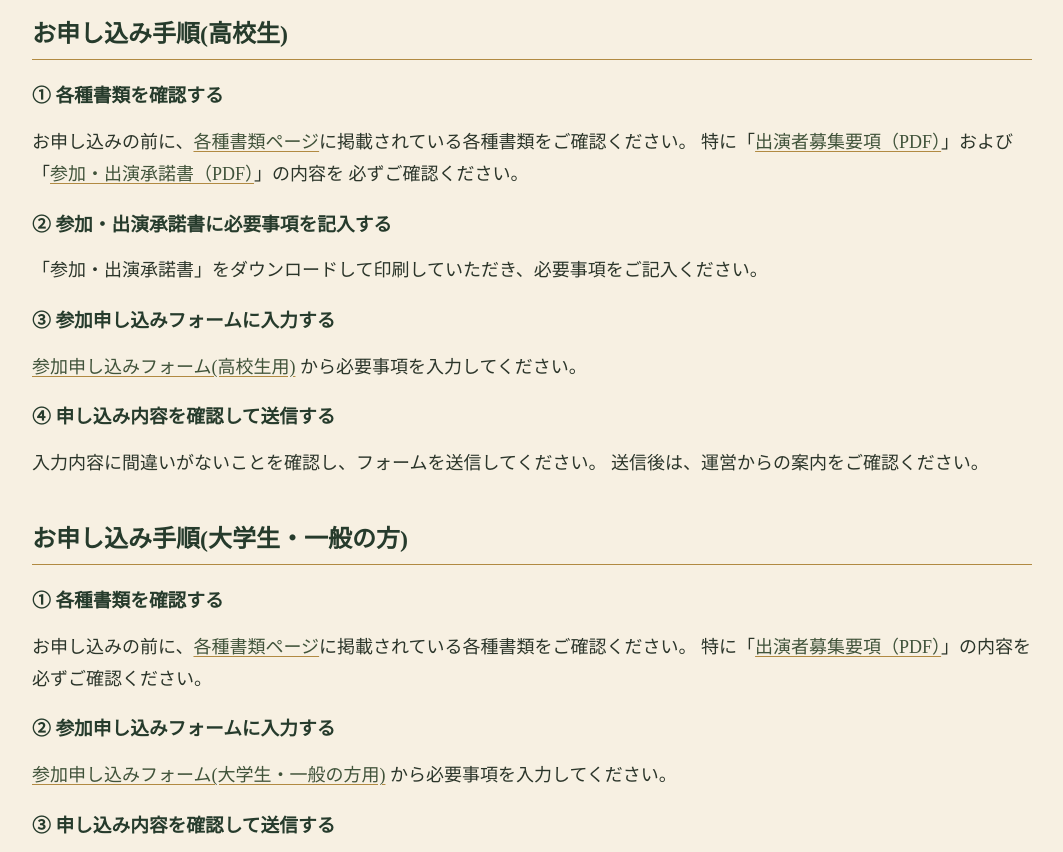
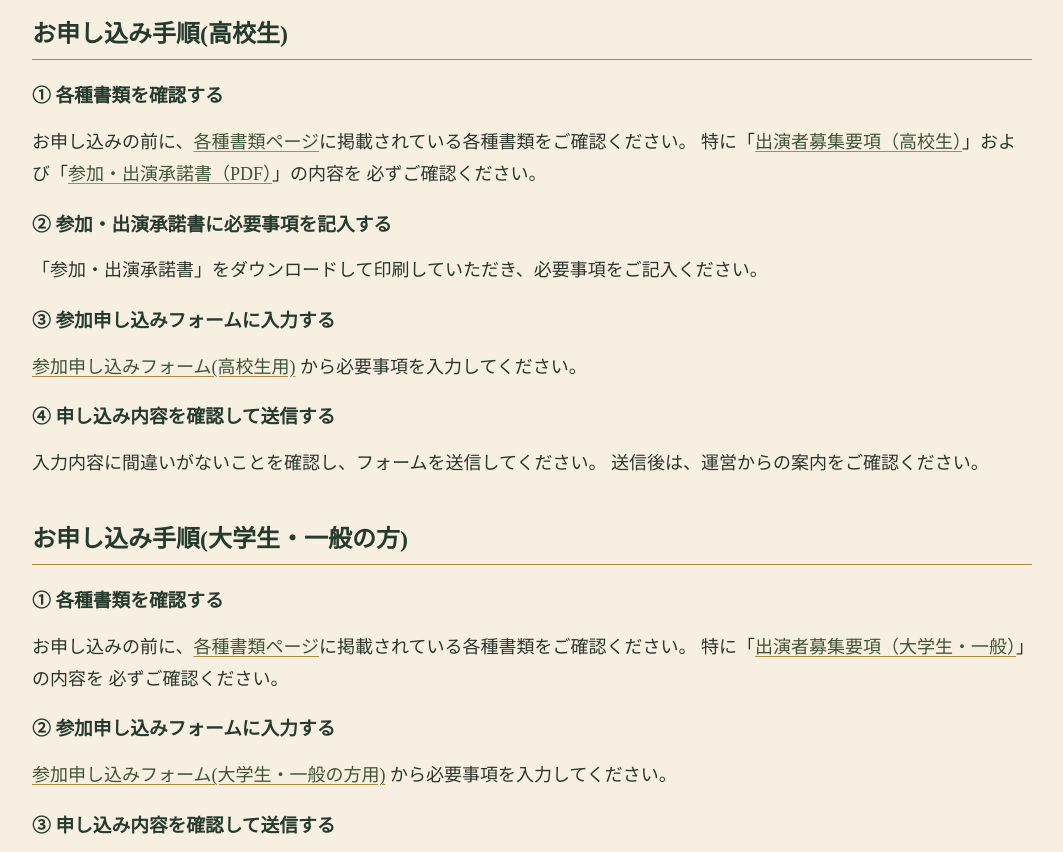
Before and after one commit to RHC-kumamoto/Resonantia-Harmonia-Concert, a plain HTML site: page application.html in a window 1280 px wide. Shown: the part 360-1212 px from the top of the page, without its empty margins (108-1171 px from the left). Drawn offline with Linux system fonts and the light colour scheme.

Commit message:
Update document links in application.html

```diff
--- a/application.html
+++ b/application.html
@@ -29,7 +29,7 @@
 
         <p>
             お申し込みの前に、<a href="documents.html">各種書類ページ</a>に掲載されている各種書類をご確認ください。
-            特に「<a href="documents/出演者募集要項.pdf">出演者募集要項（PDF）</a>」および「<a href="documents/参加・出演承諾書.pdf">参加・出演承諾書（PDF）</a>」の内容を
+            特に「<a href="documents/出演者募集要項（高校生）.pdf">出演者募集要項（高校生）</a>」および「<a href="documents/参加・出演承諾書.pdf">参加・出演承諾書（PDF）</a>」の内容を
             必ずご確認ください。
         </p>
 
@@ -62,7 +62,7 @@
 
         <p>
             お申し込みの前に、<a href="documents.html">各種書類ページ</a>に掲載されている各種書類をご確認ください。
-            特に「<a href="documents/出演者募集要項.pdf">出演者募集要項（PDF）</a>」の内容を
+            特に「<a href="documents/出演者募集要項（大学生・一般）.pdf">出演者募集要項（大学生・一般）</a>」の内容を
             必ずご確認ください。
         </p>
 
```
